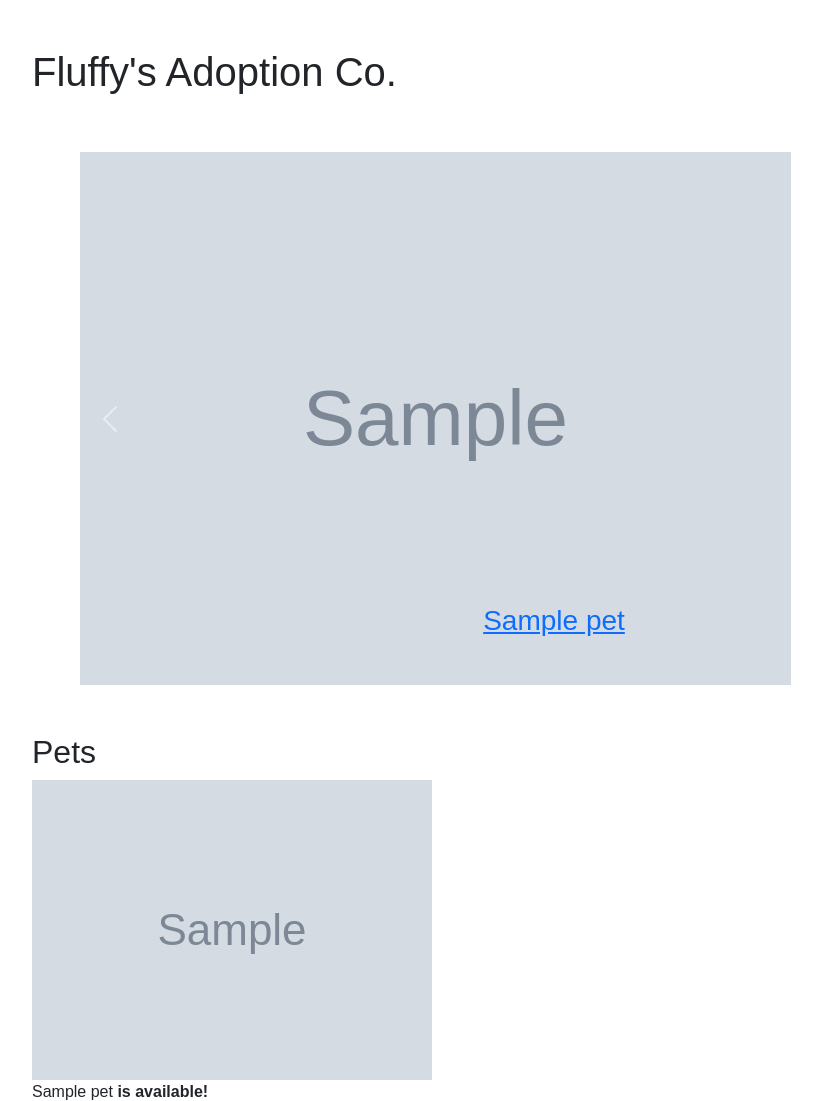
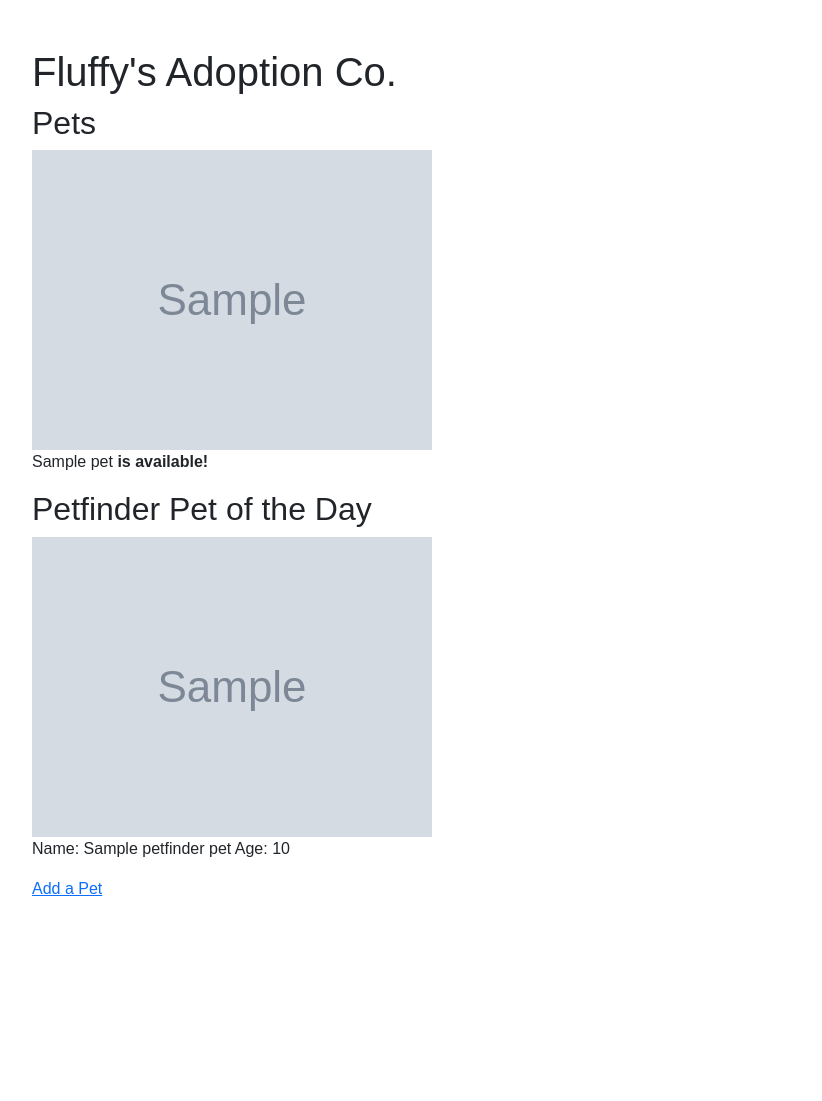
Before and after one commit to hannahanela/flask-adopt, a Flask app: template templates/pets/list.html in a window 1280 px wide. Shown: the top 1101 px of the page, without its empty margins (86-908 px from the left). After the commit the page ends 896 px from the top, so only its background shows below. Run offline with Flask 2, Linux system fonts and the light colour scheme; tables that the repository leaves empty hold one stand-in row (values such as "Sample post"); the template is opened without the code that fills it: values that come from a table or form of the project are taken from there, most other values are stand-ins (such as "Sample title", 1, 10 or a date in 2020); grey boxes marked "Sample" are stand-in pictures; some libraries are stand-ins or nearby versions; some web fonts are replaced.

Commit message:
Display random Petfinder pet

```diff
--- a/templates/pets/list.html
+++ b/templates/pets/list.html
@@ -5,18 +5,18 @@
 {% block content %}
 
 <!-- Carousel -->
-<div id="pets" class="carousel slide p-5" data-bs-ride="carousel">
+<!-- <div id="pets" class="carousel slide p-5" data-bs-ride="carousel"> -->
 
   <!-- Indicators/dots -->
-  <div class="carousel-indicators">
+  <!-- <div class="carousel-indicators">
     <button type="button" data-bs-target="#pets" data-bs-slide-to="0" class="active"></button>
     <button type="button" data-bs-target="#pets" data-bs-slide-to="1"></button>
     <button type="button" data-bs-target="#pets" data-bs-slide-to="2"></button>
-  </div>
+  </div> -->
 
   <!-- The slideshow/carousel -->
   <!-- TODO: update to only show most recent pets W/ photos that aren't the default -->
-  <div class="carousel-inner">
+  <!-- <div class="carousel-inner">
     {% for pet in pets %}
     <div class="carousel-item active">
       <img src="{{ pet.photo_url }}" alt="{{ pet.name }}" class="img-fluid d-block w-75">
@@ -25,16 +25,16 @@
       </div>
     </div>
     {% endfor %}
-  </div>
+  </div> -->
 
   <!-- Left and right controls/icons -->
-  <button class="carousel-control-prev" type="button" data-bs-target="#pets" data-bs-slide="prev">
+  <!-- <button class="carousel-control-prev" type="button" data-bs-target="#pets" data-bs-slide="prev">
     <span class="carousel-control-prev-icon"></span>
   </button>
   <button class="carousel-control-next" type="button" data-bs-target="#pets" data-bs-slide="next">
     <span class="carousel-control-next-icon"></span>
   </button>
-</div>
+</div> -->
 
 <h2>Pets</h2>
 
@@ -47,6 +47,12 @@
   </p>
 {% endfor %}
 
+<h2>Petfinder Pet of the Day</h2>
+  <img class="img-fluid" src="{{ petfinder_pet.photo_url }}" alt="{{ petfinder_pet.name }}">
+  <p>
+    Name: {{ petfinder_pet.name }} Age: {{ petfinder_pet.age }}
+  </p>
+
 <a href="/add">Add a Pet</a>
 
 {% endblock %}
```
